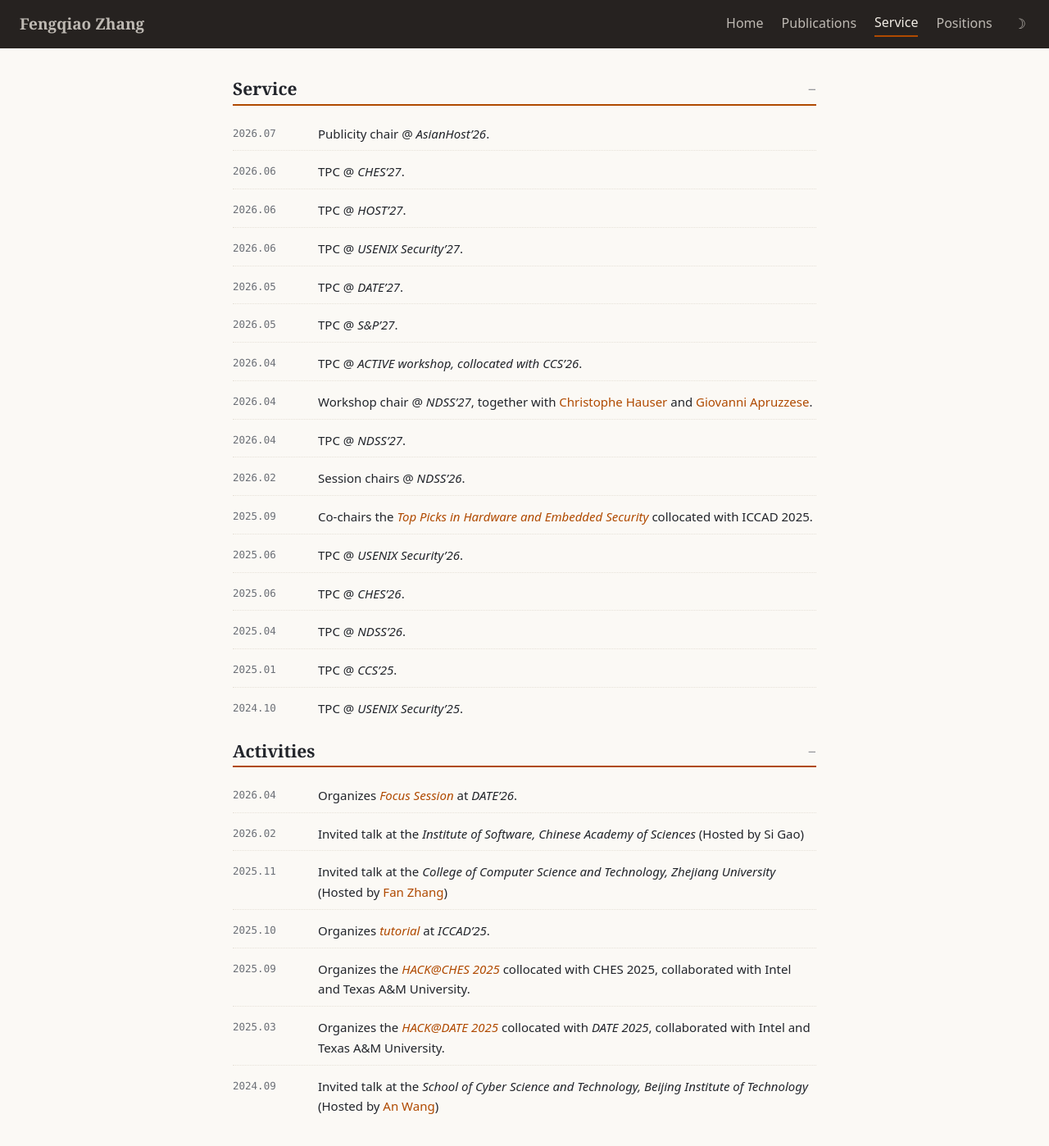
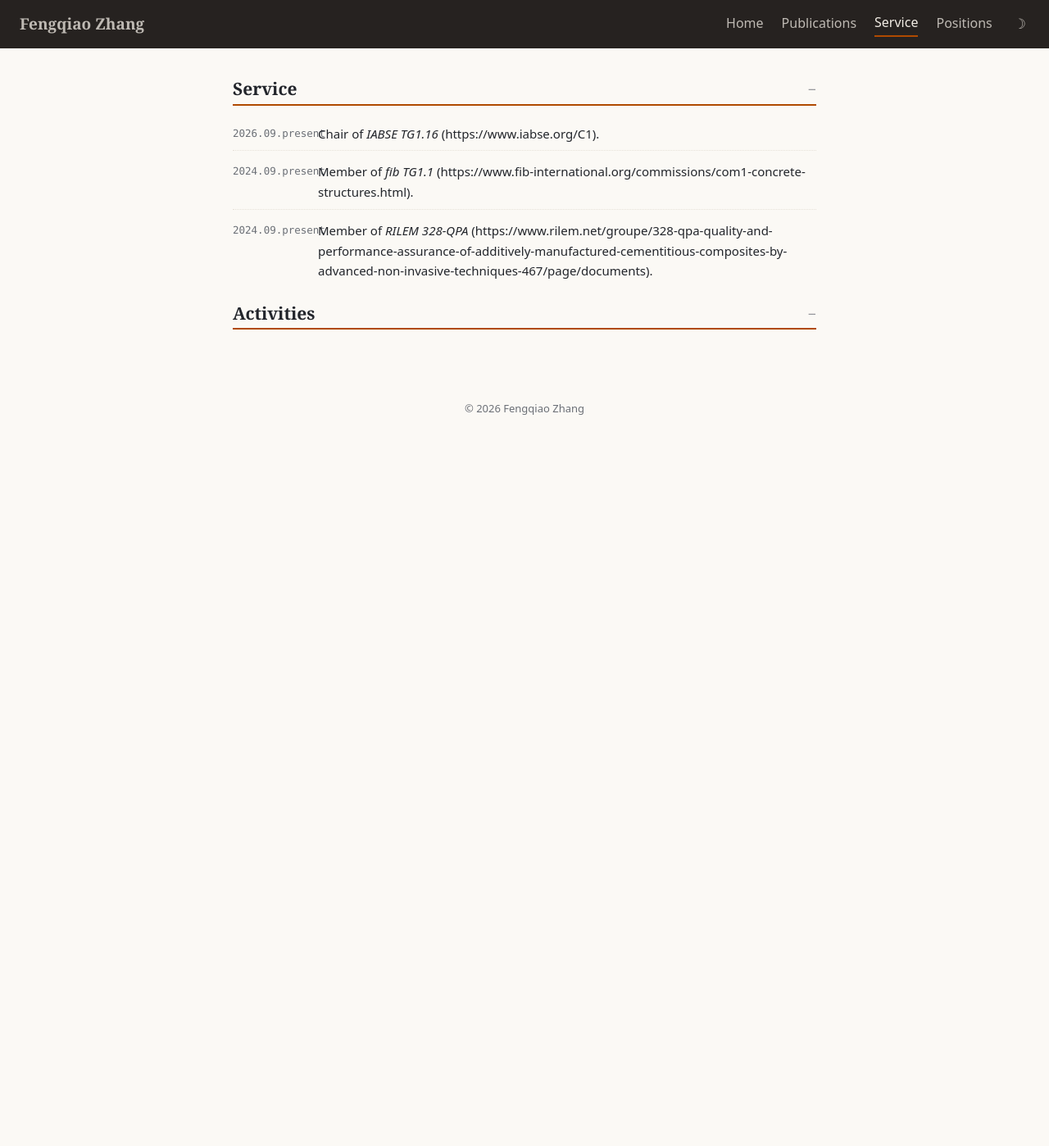
Before and after one commit to Fengqiao-Zhang/Fengqiao-Zhang.github.io, a Jekyll site: the page built from service.md, in a window 1280 px wide and 1400 px high. Shown: the whole window at 82% size. Built offline with Jekyll 4.4.1, drawn with Linux system fonts in a browser that asks for light colours.

Commit message:
Update service.yml

```diff
--- a/_data/service.yml
+++ b/_data/service.yml
@@ -1,91 +1,11 @@
-- date: "2026-07"
+- date: "2026.09-present"
   type: service
-  text: "Publicity chair @ *AsianHost'26*."
+  text: "Chair of *IABSE TG1.16* (https://www.iabse.org/C1)."
 
-- date: "2026-06"
+- date: "2024.09-present"
   type: service
-  text: "TPC @ *CHES'27*."
+  text: "Member of *fib TG1.1* (https://www.fib-international.org/commissions/com1-concrete-structures.html)."
 
-- date: "2026-06"
+- date: "2024.09-present"
   type: service
-  text: "TPC @ *HOST'27*."
-
-- date: "2026-06"
-  type: service
-  text: "TPC @ *USENIX Security'27*."
-
-- date: "2026-05"
-  type: service
-  text: "TPC @ *DATE'27*."
-
-- date: "2026-05"
-  type: service
-  text: "TPC @ *S&P'27*."
-
-- date: "2026-04"
-  type: service
-  text: "TPC @ *ACTIVE workshop, collocated with CCS'26*."
-
-- date: "2026-04"
-  type: service
-  text: "Workshop chair @ *NDSS'27*, together with [Christophe Hauser](https://faculty-directory.dartmouth.edu/christophe-hauser) and [Giovanni Apruzzese](https://www.giovanniapruzzese.com/)."
-
-- date: "2026-04"
-  type: service
-  text: "TPC @ *NDSS'27*."
-
-- date: "2026-02"
-  type: service
-  text: "Session chairs @ *NDSS'26*."
-
-- date: "2025-09"
-  type: service
-  text: "Co-chairs the [*Top Picks in Hardware and Embedded Security*](https://sites.google.com/view/toppickshardwaresec) collocated with ICCAD 2025."
-
-- date: "2025-06"
-  type: service
-  text: "TPC @ *USENIX Security'26*."
-
-- date: "2025-06"
-  type: service
-  text: "TPC @ *CHES'26*."
-
-- date: "2025-04"
-  type: service
-  text: "TPC @ *NDSS'26*."
-
-- date: "2025-01"
-  type: service
-  text: "TPC @ *CCS'25*."
-
-- date: "2024-10"
-  type: service
-  text: "TPC @ *USENIX Security'25*."
-
-- date: "2026-04"
-  type: activity
-  text: "Organizes [*Focus Session*](https://date26.date-conference.com/programme#FS05) at *DATE'26*."
-
-- date: "2026-02"
-  type: activity
-  text: "Invited talk at the *Institute of Software, Chinese Academy of Sciences* (Hosted by Si Gao)"
-
-- date: "2025-11"
-  type: activity
-  text: "Invited talk at the *College of Computer Science and Technology, Zhejiang University* (Hosted by [Fan Zhang](https://person.zju.edu.cn/en/fanzhang))"
-
-- date: "2025-10"
-  type: activity
-  text: "Organizes [*tutorial*](https://2025.iccad.com/tutorials) at *ICCAD'25*."
-
-- date: "2025-09"
-  type: activity
-  text: "Organizes the [*HACK@CHES 2025*](https://hackthesilicon.com/hackches25/) collocated with CHES 2025, collaborated with Intel and Texas A&M University."
-
-- date: "2025-03"
-  type: activity
-  text: "Organizes the [*HACK@DATE 2025*](https://hackthesilicon.com/date25/) collocated with *DATE 2025*, collaborated with Intel and Texas A&M University."
-
-- date: "2024-09"
-  type: activity
-  text: "Invited talk at the *School of Cyber Science and Technology, Beijing Institute of Technology* (Hosted by [An Wang](https://pure.bit.edu.cn/en/persons/an-wang/))"
+  text: "Member of *RILEM 328-QPA* (https://www.rilem.net/groupe/328-qpa-quality-and-performance-assurance-of-additively-manufactured-cementitious-composites-by-advanced-non-invasive-techniques-467/page/documents)."
```
